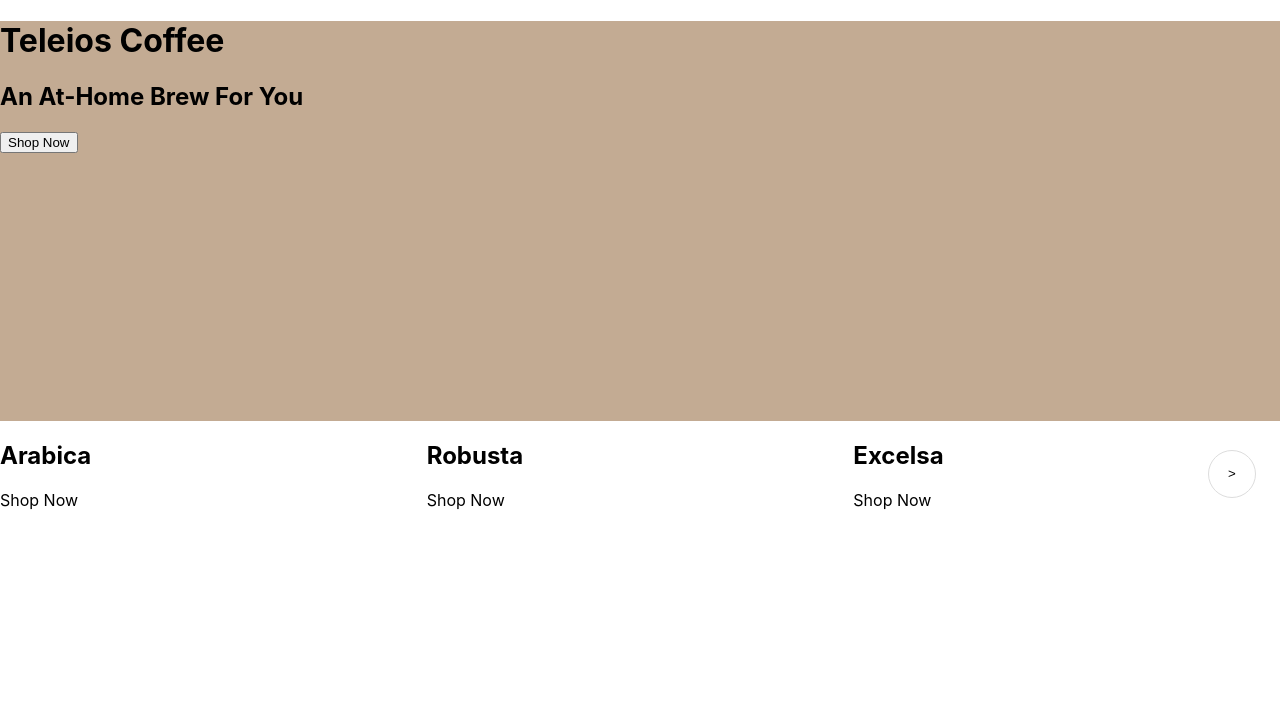
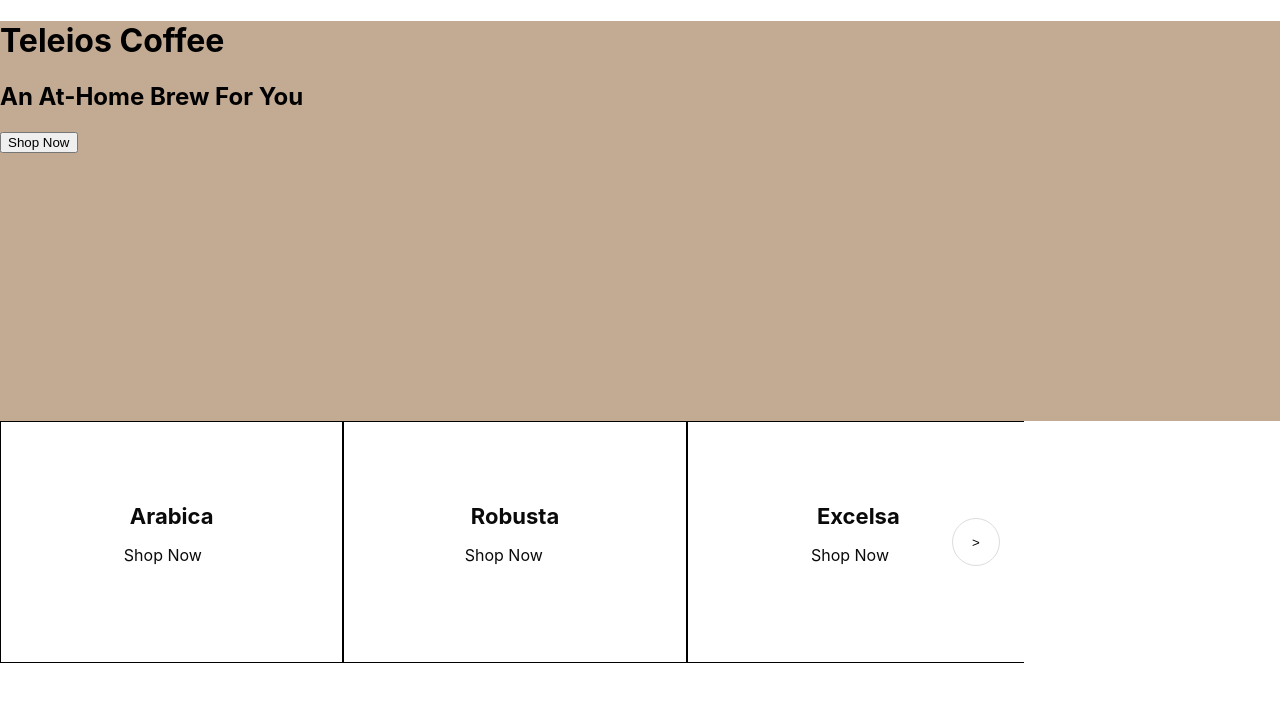
Before and after one commit to elliothwang/teleios-coffee, a React (Create React App) app: page / in a window 1280 px wide. Shown: the top 702 px of the page. Built offline with nearby package versions, Linux system fonts and the light colour scheme; grey boxes are pictures that could not be loaded.

Commit message:
add comments

```diff
--- a/public/index.html
+++ b/public/index.html
@@ -9,7 +9,7 @@
       name="description"
       content="Web site created using create-react-app"
     />
-    <link rel="apple-touch-icon" href="%PUBLIC_URL%/logo192.png" />
+    <link rel="apple-touch-icon" href="favicon.ico" />
     <!--
       manifest.json provides metadata used when your web app is installed on a
       user's mobile device or desktop. See https://developers.google.com/web/fundamentals/web-app-manifest/
--- a/src/assets/elements/categories.js
+++ b/src/assets/elements/categories.js
@@ -1,9 +1,11 @@
+// TODO: import images from image files instead of urls
+
 const categories = [
   {
     id: 1,
     title: 'Arabica',
     imageUrl:
-      'https://circawho.com/wp-content/uploads/image-test-filler-blank.jpg',
+      'https://encrypted-tbn0.gstatic.com/images?q=tbn:ANd9GcQBUq50ys3vE2iL6mXyrOY-ylzlb2XdD9kIVXXpBbXne1J0kPJ3z3ZD_dhpfgw8rSf1JNw&usqp=CAU',
   },
   {
     id: 2,
--- a/src/components/Carousel.jsx
+++ b/src/components/Carousel.jsx
@@ -51,9 +51,12 @@ function CategoryCarousel({}) {
     setTouchPosition(null);
   };
 
-  // display 1 carousel item on mobile
-  if (window.width <= 730 && window.width > 0) {
+  // display 1 carousel item up to small-width screens
+  if (window.width <= 480 && window.width > 0) {
     show = 1;
+  } else if (window.width <= 768 && window.width > 481) {
+    // display 2 carousel items up to medium-width screens
+    show = 2;
   } else {
     show = length - 1;
   }
--- a/src/components/CatalogItem.jsx
+++ b/src/components/CatalogItem.jsx
@@ -1,16 +1,18 @@
 import '../styles/main.scss';
+
+// ! FIX: background images aren't rendering
 
 const CatalogItem = ({ category }) => {
   const { imageUrl, title } = category;
   return (
-    <div className="category-container">
+    <div className="catalog-item-container">
       <div
-        className="background-image"
+        className="catalog-item-bg-img"
         style={{
           backgroundImage: `url(${imageUrl})`,
         }}
       />
-      <div className="category-body-container">
+      <div className="catalog-item-body">
         <h2>{title}</h2>
         <p>Shop Now</p>
       </div>
--- a/src/styles/components/_carousel.scss
+++ b/src/styles/components/_carousel.scss
@@ -1,8 +1,10 @@
 .carousel-container {
-  width: 100%;
+  width: 80%;
   display: flex;
   flex-direction: column;
 }
+
+// TODO: make carousel-container full vw in medium & small-width screens
 
 .carousel-wrapper {
   display: flex;
--- a/src/styles/components/_catalog-item.scss
+++ b/src/styles/components/_catalog-item.scss
@@ -0,0 +1,22 @@
+.catalog-item-container {
+  height: 30vh;
+  display: flex;
+  flex-direction: column;
+  align-items: center;
+  justify-content: center;
+  border: 1px solid black;
+  // background-color: $accent-yellow-1;
+  position: relative;
+
+  h2 {
+    font-weight: bold;
+    margin: 0 6px 0;
+    font-size: 22px;
+    color: $text-color-black;
+  }
+
+  p {
+    font-size: 16px;
+    color: $text-color-black;
+  }
+}
```
Also changed, not shown: public/manifest.json.
